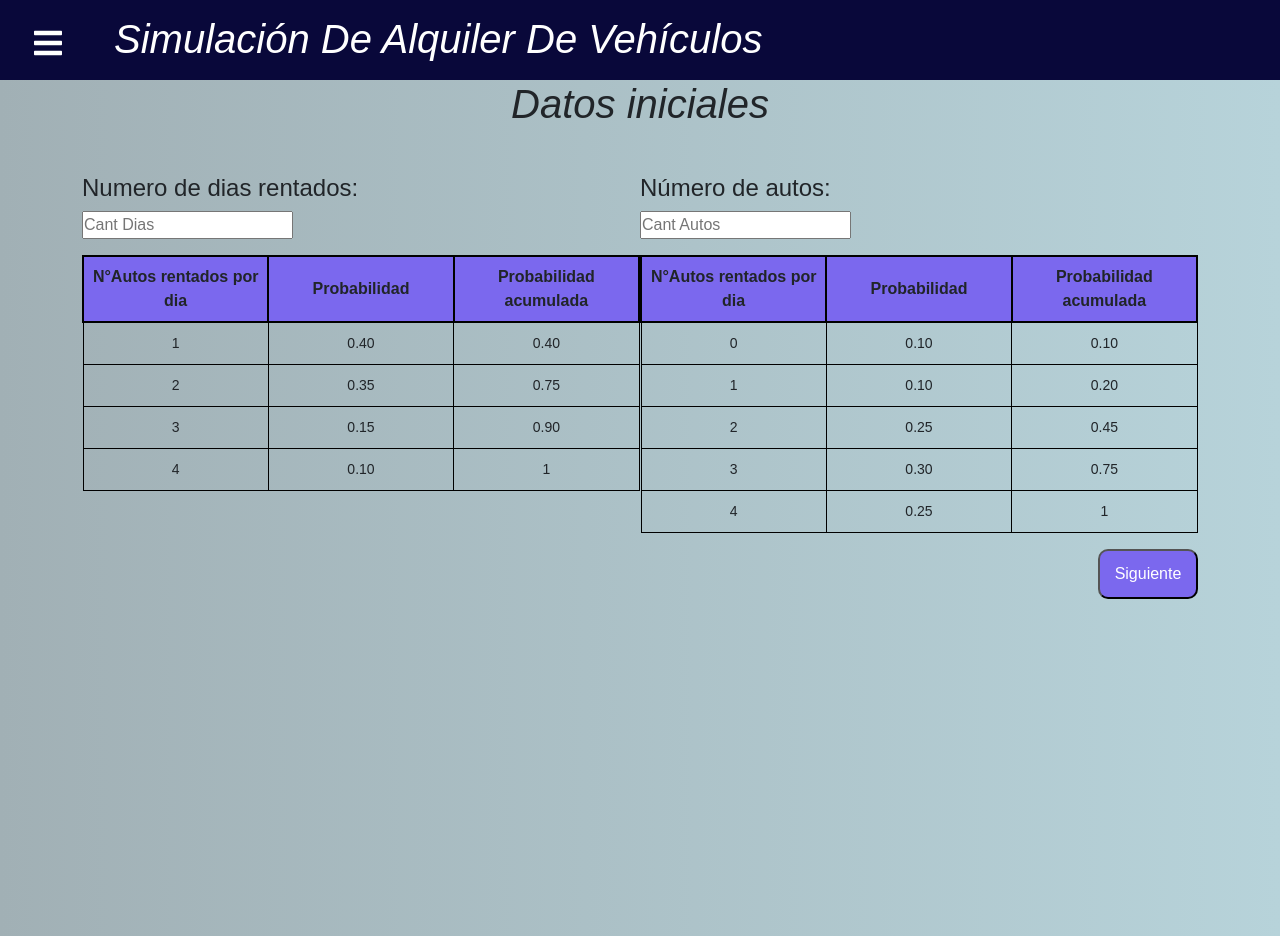
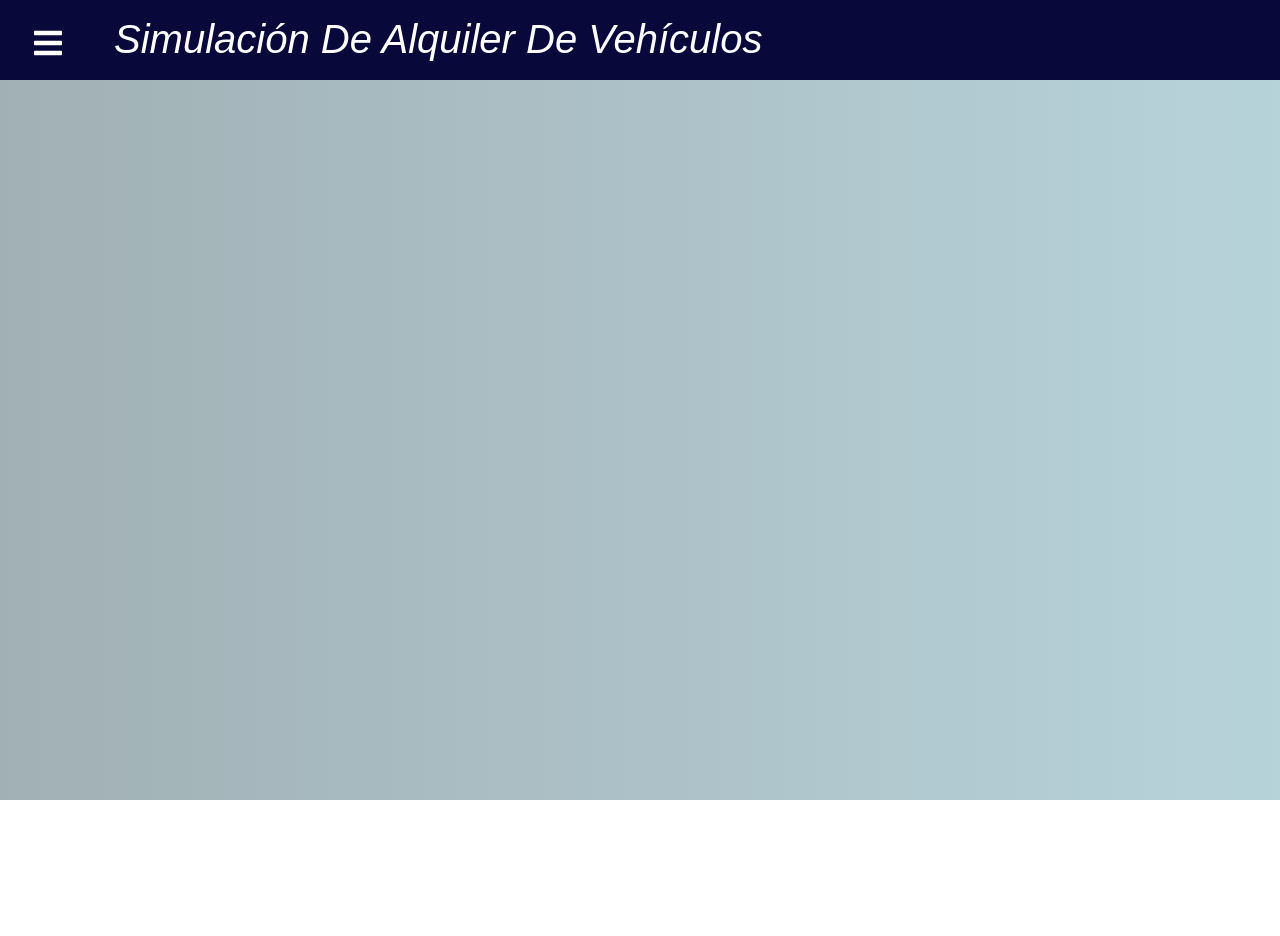
Before and after one commit to Nando1296/alquilerVehiculosTSS, a React (Create React App) app in the folder frontweb/: page /Inicio in a window 1280 px wide. After the commit the page ends 800 px from the top, so only its background shows below. Built offline with nearby package versions, Linux system fonts and the light colour scheme.

Commit message:
Cambios Kevin

```diff
--- a/frontweb/src/assets/form.css
+++ b/frontweb/src/assets/form.css
@@ -1,5 +1,5 @@
 .main{
-    padding: 40px 0;
+    padding: 60px 0;
 }
 .main input,
 .main input::-webkit-input-placeholder {
--- a/frontweb/src/assets/stylestabla.css
+++ b/frontweb/src/assets/stylestabla.css
@@ -40,9 +40,9 @@ td{
     table-layout: fixed;
     border-collapse: collapse;
     border: solid 1px black;
-    border-radius: 25px;
     padding: 10px;
     text-align: center;
+    background-color: white;
 }
 
 .titulo{
@@ -53,13 +53,3 @@ h1{
     font-style: italic;
 
 }
-
-button{
-    background-color: mediumslateblue;
-    align-items: end;
-    float: right;
-    color: #ffffff;
-    width: 100px;
-    height: 50px;
-    border-radius: 10px;
-}
--- a/frontweb/src/components/SidebarData.js
+++ b/frontweb/src/components/SidebarData.js
@@ -6,7 +6,7 @@ import { VscDebugStart } from "react-icons/vsc";
 export const SidebarData = [
   {
     title: 'Inicio',
-    path: '/Inicio',
+    path: '/',
     icon: <AiIcons.AiFillHome />,
     cName: 'nav-text'
   },
--- a/frontweb/src/pages/dias.js
+++ b/frontweb/src/pages/dias.js
@@ -4,19 +4,18 @@ import '../assets/form.css'
 export default class Dias extends Component {
   render() {
     return (
+		<div class='container"'>
+		<div class="main">
       <div class='main-center'>
         <form class="" method="post" action="#">
 
 						<div class="form-group">
-							<label for="name">N° de Dias de Renta</label>
+							<label for="name">Cantidad de Vehiculos Disponibles</label>
 								<div class="input-group">
 				<input type="text" class="form-control"/>
 							</div>
 						</div>
 
-            <div class="ml-auto">
-				<button id="btn" class="btn btn-primary" type="">Guardar</button>
-						</div>
             </form>
 
             <form class="" method="post" action="#">
@@ -33,6 +32,8 @@ export default class Dias extends Component {
 						</div>
             </form>
       </div>
+	  </div>
+	  </div>
     )
   }
 }
--- a/frontweb/src/pages/inicio.js
+++ b/frontweb/src/pages/inicio.js
@@ -5,93 +5,7 @@ export default class Inicio extends Component {
   render() {
     return (
       <div>
-        <h1>Datos iniciales</h1>
 
-        <div class="container">
-        <div id="izq">
-                <h4>Numero de dias rentados:</h4>
-                <input type="number" placeholder="Cant Dias" required></input>
-                <p></p>
-                <table id="tabla-autos">
-                    <thead>
-                        <tr>
-                            <th>N°Autos rentados por dia</th>
-                            <th>Probabilidad</th>
-                            <th>Probabilidad acumulada</th>
-                        </tr>
-                    </thead>
-                    <tbody>
-                        <tr>
-                            <td>1</td>
-                            <td>0.40</td>
-                            <td>0.40</td>
-                        </tr>
-                        <tr>
-                            <td>2</td>
-                            <td>0.35</td>
-                            <td>0.75</td>
-                        </tr>
-                        <tr>
-                            <td>3</td>
-                            <td>0.15</td>
-                            <td>0.90</td>
-                        </tr>
-                        <tr>
-                            <td>4</td>
-                            <td>0.10</td>
-                            <td>1</td>
-                        </tr>
-                    </tbody>
-                </table>
-            </div>
-
-            <div id="der">
-                <h4>Número de autos:</h4>
-                <input type="number" placeholder="Cant Autos" required></input>
-                <p></p>
-                <table id="tabla-autos">
-                    <thead>
-                        <tr>
-                            <th>N°Autos rentados por dia</th>
-                            <th>Probabilidad</th>
-                            <th>Probabilidad acumulada</th>
-                        </tr>
-                    </thead>
-                    <tbody>
-                        <tr>
-                            <td>0</td>
-                            <td>0.10</td>
-                            <td>0.10</td>
-                        </tr>
-                        <tr>
-                            <td>1</td>
-                            <td>0.10</td>
-                            <td>0.20</td>
-                        </tr>
-                        <tr>
-                            <td>2</td>
-                            <td>0.25</td>
-                            <td>0.45</td>
-                        </tr>
-                        <tr>
-                            <td>3</td>
-                            <td>0.30</td>
-                            <td>0.75</td>
-                        </tr>
-                        <tr>
-                            <td>4</td>
-                            <td>0.25</td>
-                            <td>1</td>
-                        </tr>
-                    </tbody>
-                </table>
-                <p></p>
-
-                <button>Siguiente</button>
-
-            </div>
-
-        </div>
       </div>
     )
   }
--- a/frontweb/src/pages/vehiculos.js
+++ b/frontweb/src/pages/vehiculos.js
@@ -8,16 +8,16 @@ export default class Vehiculos extends Component {
 
     this.state = {
       vehiculos:[
-        {id:1, marca:'Toyota', modelo:'Rav4', tipo:'SUV', costo:'350Bs.', foto:'images/Rav4.png'},
+        {id:1, marca:'Toyota', modelo:'Rav4', tipo:'SUV', costo:'350 Bs.', foto:'images/Rav4.png'},
         {id:2 , marca:'Toyota', modelo:'Corolla', tipo:'Sedan', costo:'200 Bs.', foto:'images/Corolla.png'},
-        {id:3 , marca:'Honda', modelo:'Civic', tipo:'Deportivo', costo:'400Bs.', foto:'images/Civic.png'},
-        {id:4 , marca:'Honda', modelo:'HRV', tipo:'SUV', costo:'350Bs.', foto:'images/HRV.png'},
-        {id:5 , marca:'Suzuki', modelo:'Grand Vitara', tipo:'SUV', costo:'350Bs.', foto:'images/Grand Vitara.png'},
-        {id:6 , marca:'Suzuki', modelo:'SX4', tipo:'Sedan', costo:'200Bs.', foto:'images/SX4.png'},
-        {id:7 , marca:'Mitsubishi', modelo:'ASX', tipo:'SUV', costo:'350.', foto:'images/ASX.png'},
-        {id:8, marca:'Audi', modelo:'R8', tipo:'Lujo', costo:'700Bs.', foto:'images/R8.png'},
-        {id:9 , marca:'Nissan', modelo:'Versa', tipo:'Sedan', costo:'200Bs.', foto:'images/Versa.png'},
-        {id:10 , marca:'Nissan', modelo:'Kicks', tipo:'SUV', costo:'350Bs.', foto:'images/Kicks.png'},
+        {id:3 , marca:'Honda', modelo:'Civic', tipo:'Deportivo', costo:'400 Bs.', foto:'images/Civic.png'},
+        {id:4 , marca:'Honda', modelo:'HRV', tipo:'SUV', costo:'350 Bs.', foto:'images/HRV.png'},
+        {id:5 , marca:'Suzuki', modelo:'Grand Vitara', tipo:'SUV', costo:'350 Bs.', foto:'images/Grand Vitara.png'},
+        {id:6 , marca:'Suzuki', modelo:'SX4', tipo:'Sedan', costo:'200 Bs.', foto:'images/SX4.png'},
+        {id:7 , marca:'Mitsubishi', modelo:'ASX', tipo:'SUV', costo:'350 Bs.', foto:'images/ASX.png'},
+        {id:8 , marca:'Audi', modelo:'R8', tipo:'Lujo', costo:'700 Bs.', foto:'images/R8.png'},
+        {id:9 , marca:'Nissan', modelo:'Versa', tipo:'Sedan', costo:'200 Bs.', foto:'images/Versa.png'},
+        {id:10 , marca:'Nissan', modelo:'Kicks', tipo:'SUV', costo:'350 Bs.', foto:'images/Kicks.png'},
         {id:11 , marca:'JEEP', modelo:'Wrangler', tipo:'Todo Terreno', costo:'500 Bs.', foto:'images/Wrangler.png'},
         {id:12 , marca:'JEEP', modelo:'Renegade', tipo:'Todo Terreno', costo:'500 Bs.', foto:'images/Renegade.png'},
       ],
```
